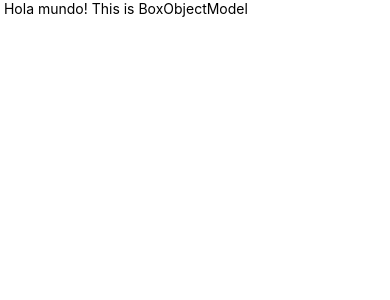
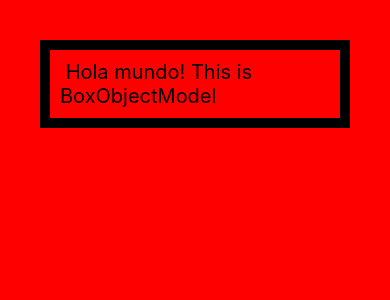
Before and after one commit to Softx0/CounterApp, a React Native app: screen / in a window 390 px wide. Shown: the top 300 px of the page. Built offline with nearby package versions, Linux system fonts and the light colour scheme.

Commit message:
Playing with styles

```diff
--- a/App.tsx
+++ b/App.tsx
@@ -9,7 +9,7 @@ const App = () => {
 
 
   return (
-    <SafeAreaView>
+    <SafeAreaView style={{ flex: 1 }}>
       {/*
       <HolaMundoScreen />
       <ContadorScreen />
--- a/src/screens/DesignScreen.tsx
+++ b/src/screens/DesignScreen.tsx
@@ -3,8 +3,8 @@ import { View, Text, StyleSheet } from 'react-native'
 
 const DesignScreen = () => {
     return (
-        <View>
-            <Text> Hola mundo! This is BoxObjectModel</Text>
+        <View style={styles.container}>
+            <Text style={styles.text} > Hola mundo! This is BoxObjectModel</Text>
         </View>
     )
 }
@@ -12,8 +12,18 @@ const DesignScreen = () => {
 export default DesignScreen;
 
 const styles = StyleSheet.create({
-    view: {
+    container: {
         flex: 1,
-        justifyContent: 'center'
+        backgroundColor: 'red',
+        padding: 20
     },
+    text: {
+        fontSize:20,
+        // width: 150,
+        padding: 10,
+        margin: 20,
+        borderWidth:10
+        // backgroundColor: 'red'
+    },
+
 })
```
